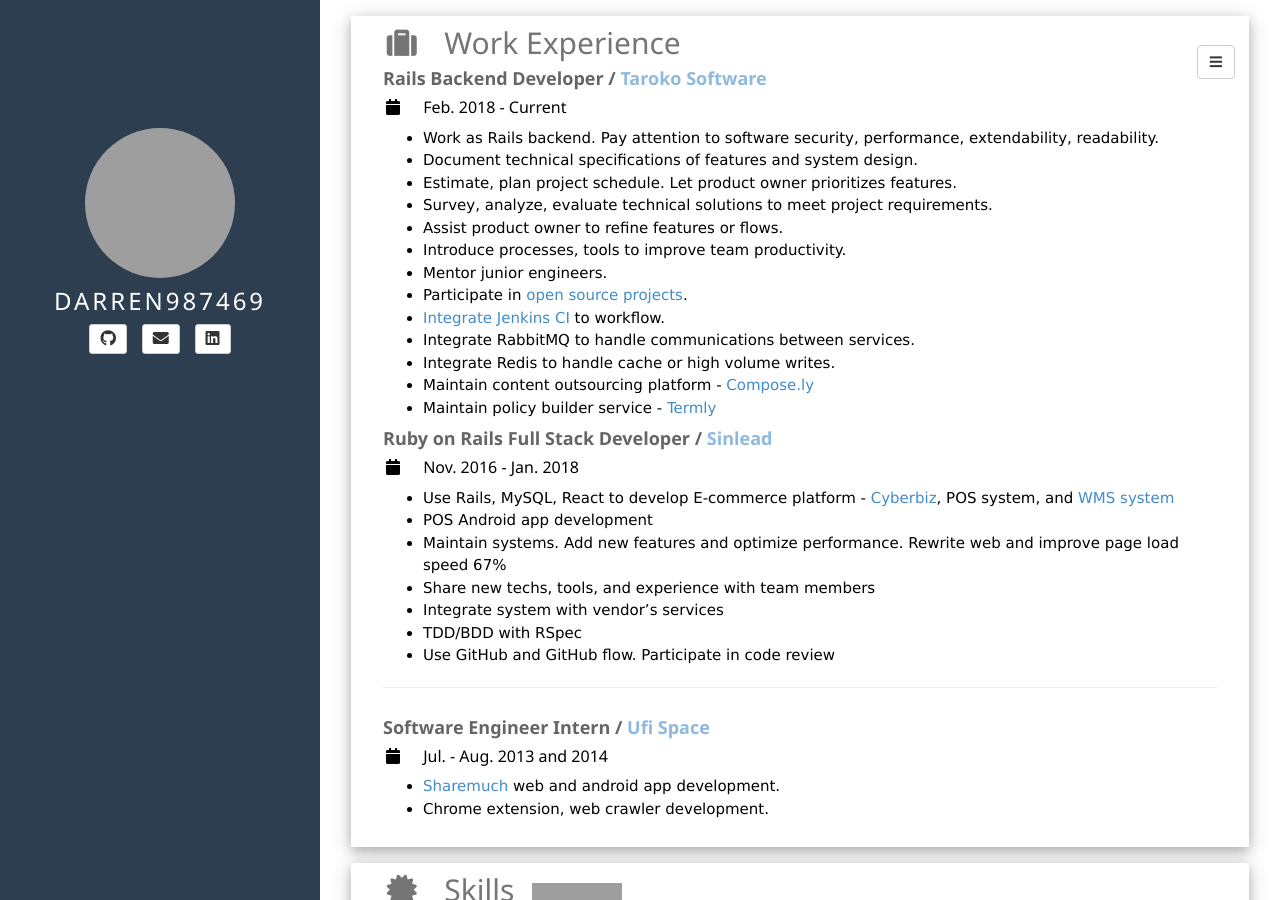
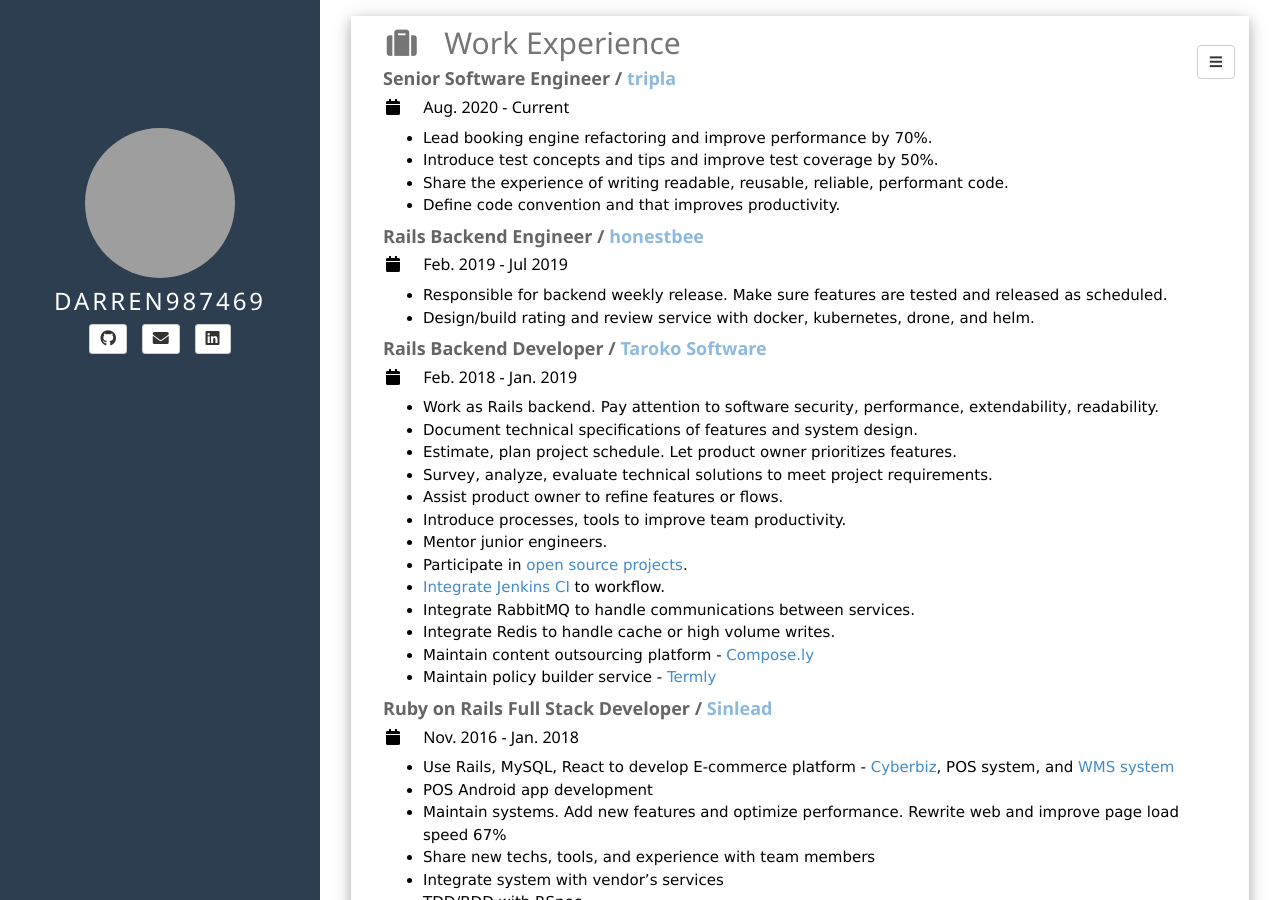
Before and after one commit to darren987469/darren987469.github.io, a Jekyll site: the page built from about.html, in a window 1280 px wide and 900 px high. Built offline with Jekyll 4.4.1, drawn with Linux system fonts in a browser that asks for light colours; nearby versions of some CDN libraries; comment, search, counter and statistics services are not loaded; grey boxes are pictures that could not be loaded.

Commit message:
Update about me

```diff
--- a/about.html
+++ b/about.html
@@ -13,12 +13,39 @@
       <i class="fa fa-suitcase fa-fw w3-margin-right"></i>
       Work Experience
     </h2>
+
+    <h5 class="w3-opacity">
+      <b>Senior Software Engineer / <a href="https://tripla.io/" target="_blank">tripla</a></b>
+    </h5>
+    <h6>
+      <i class="fa fa-calendar fa-fw w3-margin-right"></i>
+      Aug. 2020 - Current
+    </h6>
+    <ul>
+      <li>Lead booking engine refactoring and improve performance by 70%.</li>
+      <li>Introduce test concepts and tips and improve test coverage by 50%.</li>
+      <li>Share the experience of writing readable, reusable, reliable, performant code.</li>
+      <li>Define code convention and that improves productivity.</li>
+    </ul>
+
+    <h5 class="w3-opacity">
+      <b>Rails Backend Engineer / <a href="https://www.honestbee.tw/en/" target="_blank">honestbee</a></b>
+    </h5>
+    <h6>
+      <i class="fa fa-calendar fa-fw w3-margin-right"></i>
+      Feb. 2019 - Jul 2019
+    </h6>
+    <ul>
+      <li>Responsible for backend weekly release. Make sure features are tested and released as scheduled.</li>
+      <li>Design/build rating and review service with docker, kubernetes, drone, and helm.</li>
+    </ul>
+
     <h5 class="w3-opacity">
       <b>Rails Backend Developer / <a href="https://taroko.io/" target="_blank">Taroko Software</a></b>
     </h5>
     <h6>
       <i class="fa fa-calendar fa-fw w3-margin-right"></i>
-      Feb. 2018 - Current
+      Feb. 2018 - Jan. 2019
     </h6>
     <ul>
       <li>Work as Rails backend. Pay attention to software security, performance, extendability, readability.</li>
```
